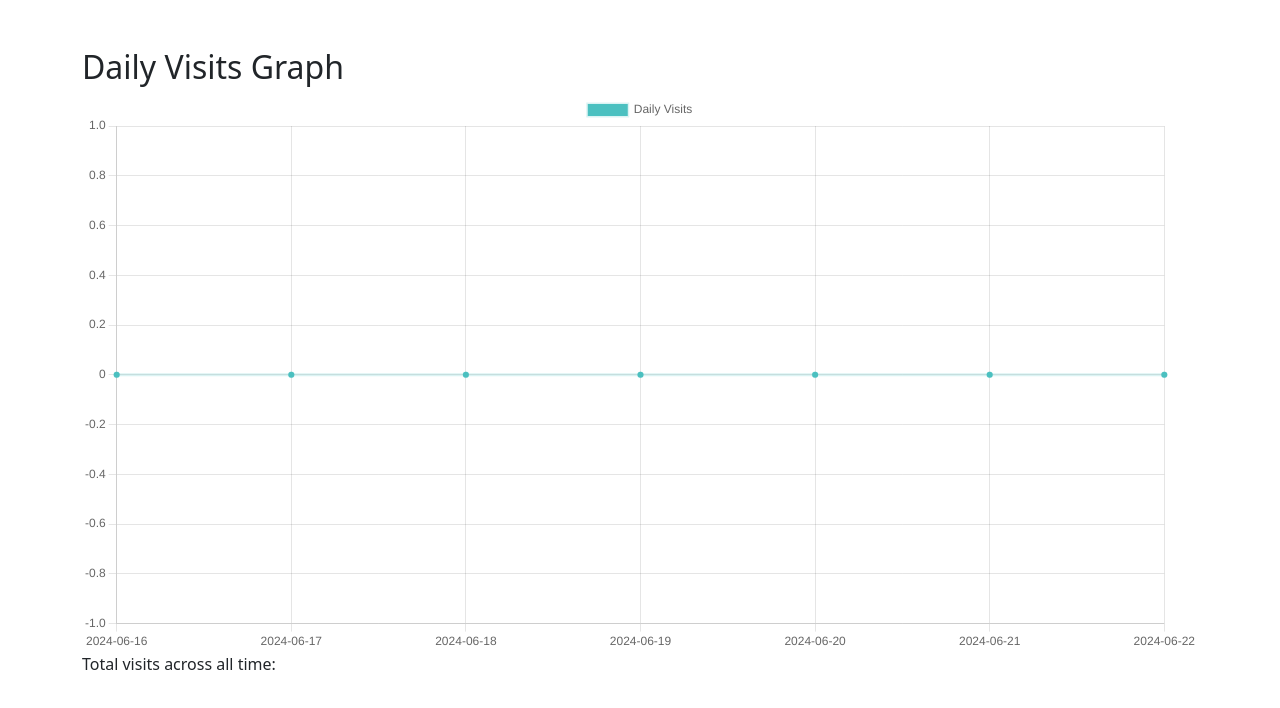
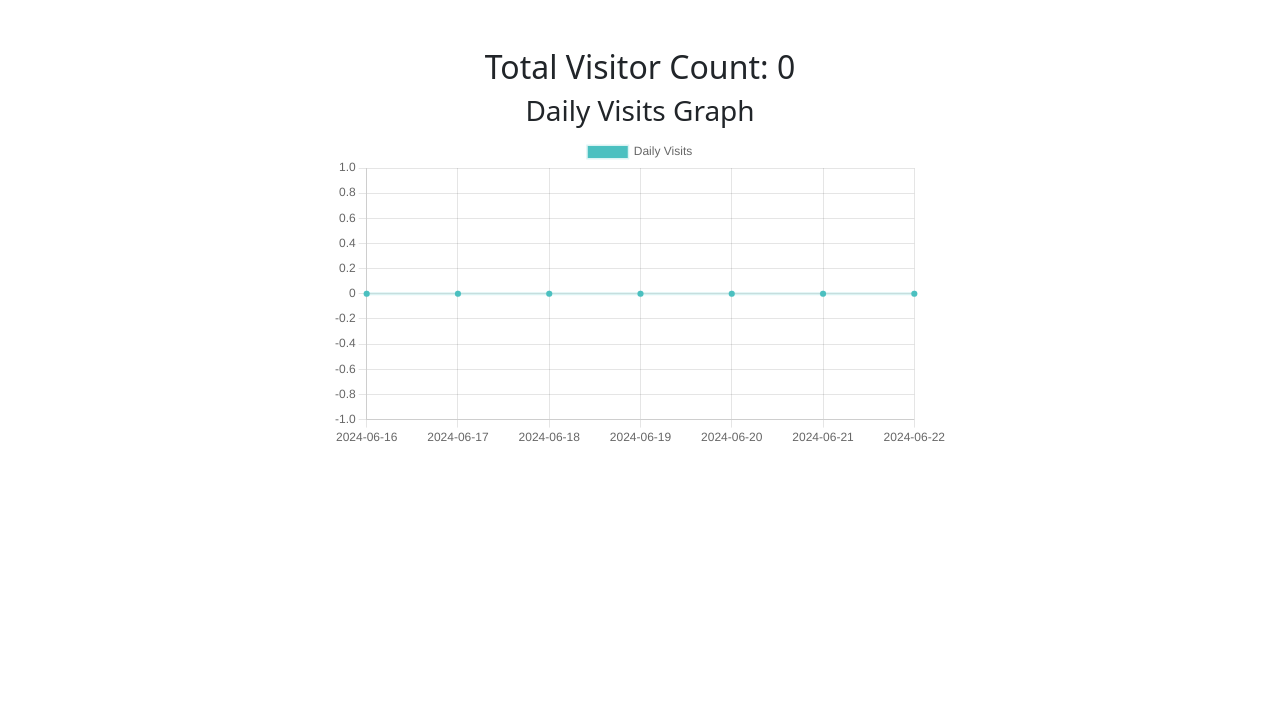
Before and after one commit to KavinduPramod/SouthernParadise, a React (Vite) app: page /Graph in a window 1280 px wide. Shown: the top 708 px of the page. Built offline with nearby package versions, Linux system fonts and the light colour scheme.

Commit message:
chore: Update VisitGraph component to display total visits and improve graph layout

```diff
--- a/src/pages/graph.jsx
+++ b/src/pages/graph.jsx
@@ -1,6 +1,7 @@
 import React, { useEffect, useState } from "react";
 import { Line } from "react-chartjs-2";
 import "chart.js/auto";
+import "bootstrap/dist/css/bootstrap.min.css";
 
 function VisitGraph() {
   const [data, setData] = useState({
@@ -29,12 +30,8 @@ function VisitGraph() {
       visitCounts.unshift(visitCount ? parseInt(visitCount) : 0);
       labels.unshift(dateString);
     }
-
-    // Get total visit count from local storage
-    const totalCount = localStorage.getItem("totalVisitCount");
-    console.log(totalCount);
-    console.log(visitCounts);
-    setTotalVisitCount(totalCount);
+    const totalVisitCounts = visitCounts.reduce((a, b) => a + b, 0);
+    setTotalVisitCount(totalVisitCounts);
 
     setData({
       labels: labels,
@@ -51,11 +48,15 @@ function VisitGraph() {
   }, []);
 
   return (
-    <div className="container my-5 h-1/2">
-      <div className="VisitGraph">
-        <h2>Daily Visits Graph</h2>
-        <Line data={data} />
-        <p>Total visits across all time: {totalVisitCount}</p>
+    <div className="container my-5" style={{ width: "50vw", height: "50vh" }}>
+      <div className="row h-100 align-items-center justify-content-center">
+        <div className="col-12 h-100 d-flex flex-column align-items-center justify-content-center">
+          <h2>Total Visitor Count: {totalVisitCount}</h2>
+          <h3>Daily Visits Graph</h3>
+          <div style={{ width: "100%", height: "100%" }}>
+            <Line data={data} options={{ maintainAspectRatio: false }} />
+          </div>
+        </div>
       </div>
     </div>
   );
--- a/src/pages/home.jsx
+++ b/src/pages/home.jsx
@@ -14,26 +14,20 @@ import { useEffect, useState } from "react";
 
 const Home = () => {
   const [visitCount, setVisitCount] = useState(0);
-  const today = new Date().toISOString().split("T")[0];
 
   useEffect(() => {
-    const userVisited = localStorage.getItem(`userVisited_${today}`);
-    let currentCount = localStorage.getItem(`visitCount_${today}`);
-    let totalCount = localStorage.getItem("totalVisitCount");
+    const userVisited = localStorage.getItem("userVisited");
+    let currentCount = localStorage.getItem("visitCount");
 
     if (!userVisited) {
+      // If the user hasn't been counted, increment the visit count
       if (currentCount) {
         currentCount = parseInt(currentCount) + 1;
       } else {
         currentCount = 1;
       }
-      localStorage.setItem(`visitCount_${today}`, currentCount);
-      localStorage.setItem(`userVisited_${today}`, "true");
-
-      // Update total visit count
-      totalCount = totalCount ? parseInt(totalCount) + 1 : 1;
-      localStorage.setItem("totalVisitCount", totalCount);
-      console.log(`Updated total visit count: ${totalCount}`); // Debugging line
+      localStorage.setItem("visitCount", currentCount);
+      localStorage.setItem("userVisited", "true");
     } else {
       currentCount = parseInt(currentCount);
     }
```
